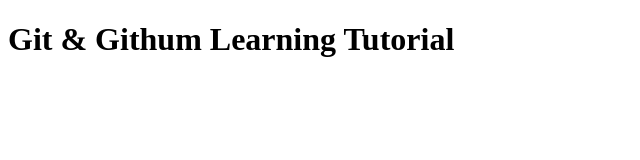
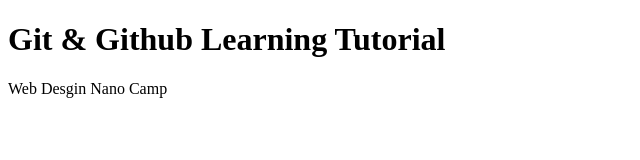
Before and after one commit to md-gulam-quddus/git-github-basic-1.0, a plain HTML site: page index.html in a window 1280 px wide. Shown: the whole page, without its empty margins (0-640 px from the left). Drawn offline with Linux system fonts and the light colour scheme.

Commit message:
index.html page change and work with main.js

```diff
--- a/index.html
+++ b/index.html
@@ -6,6 +6,9 @@
     <title>Git & Github Basic 1.0</title>
 </head>
 <body>
-    <h1>Git & Githum Learning Tutorial</h1>
+    <h1>Git & Github Learning Tutorial</h1>
+    <p id="nano"></p>
+
+    <script src="main.js"></script>
 </body>
 </html>
--- a/main.js
+++ b/main.js
@@ -0,0 +1 @@
+document.getElementById('nano').innerHTML = "Web Desgin Nano Camp";
```
